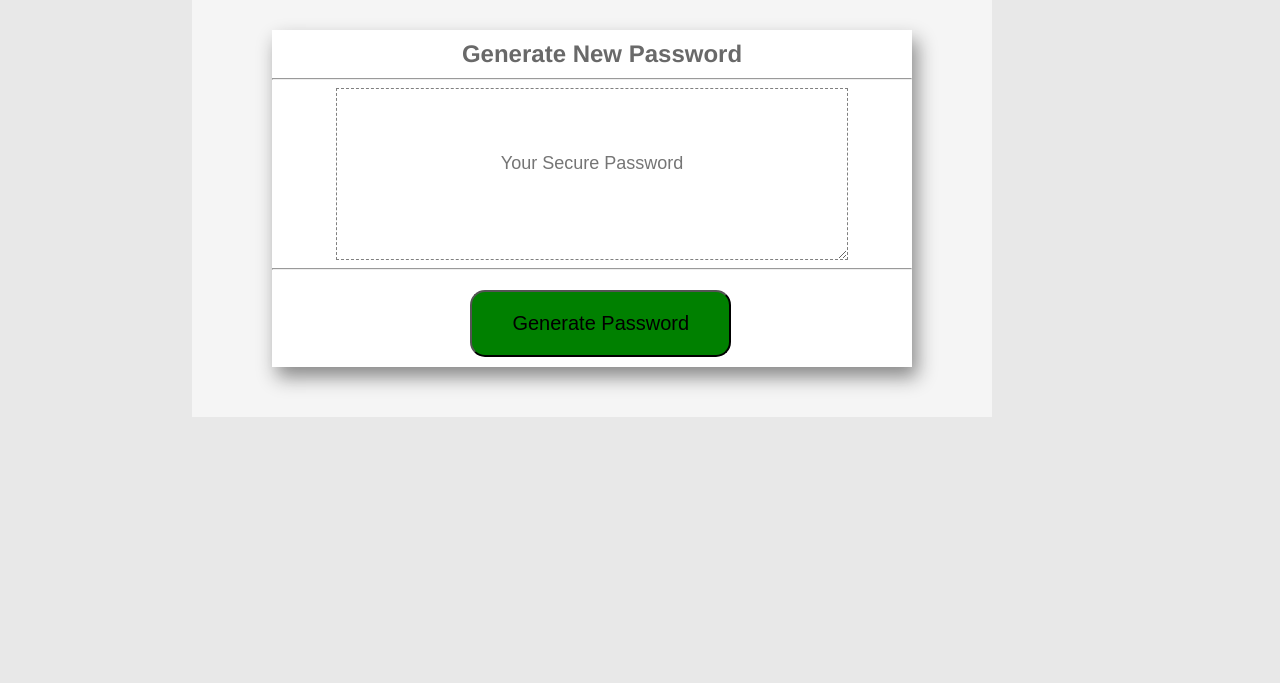
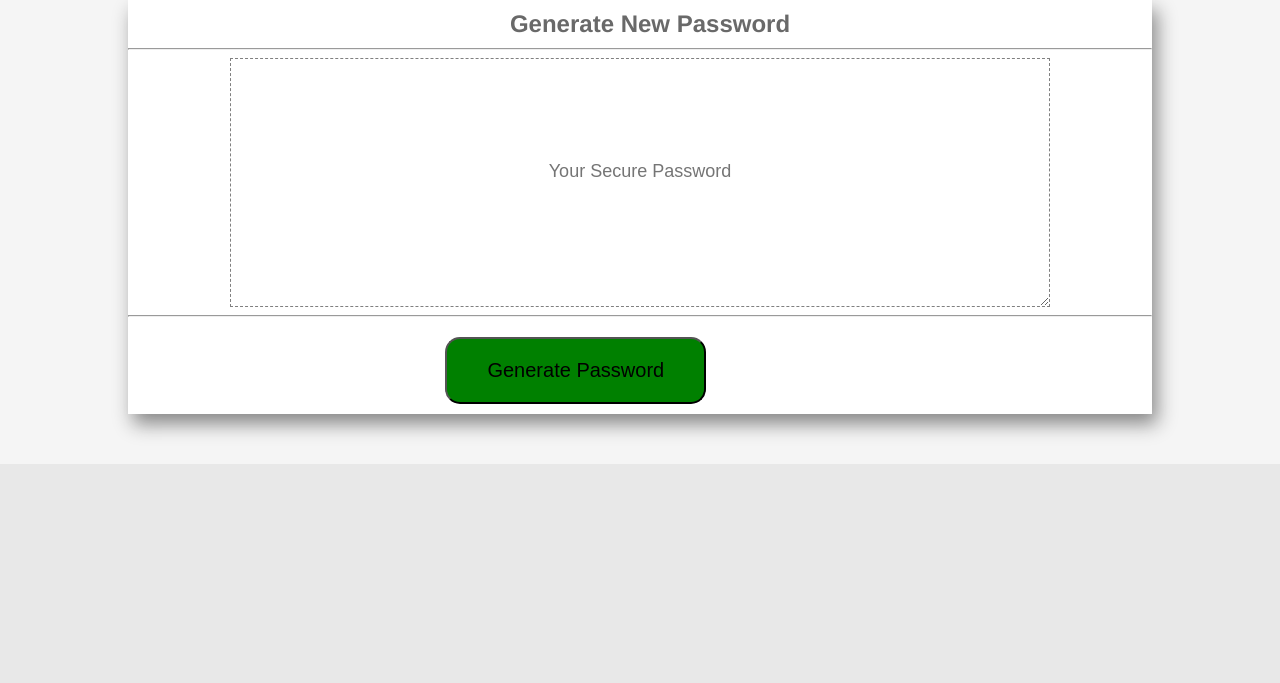
Before and after one commit to 23gzepke/Random_Password_Generator, a plain HTML site: page index.html in a window 1280 px wide. Shown: the part 117-800 px from the top of the page. Drawn offline with Linux system fonts and the light colour scheme.

Commit message:
update css for device size

```diff
--- a/style.css
+++ b/style.css
@@ -7,11 +7,9 @@ body {
 
 #wrapper {
   background-color: #F5F5F5;
-  margin-left: 15%;
   padding-bottom: 50px;
   padding-top: 30px;
-  margin-top: 30px;
-  width: 800px;
+  margin: 0 auto;
 }
 
 #content {
```
